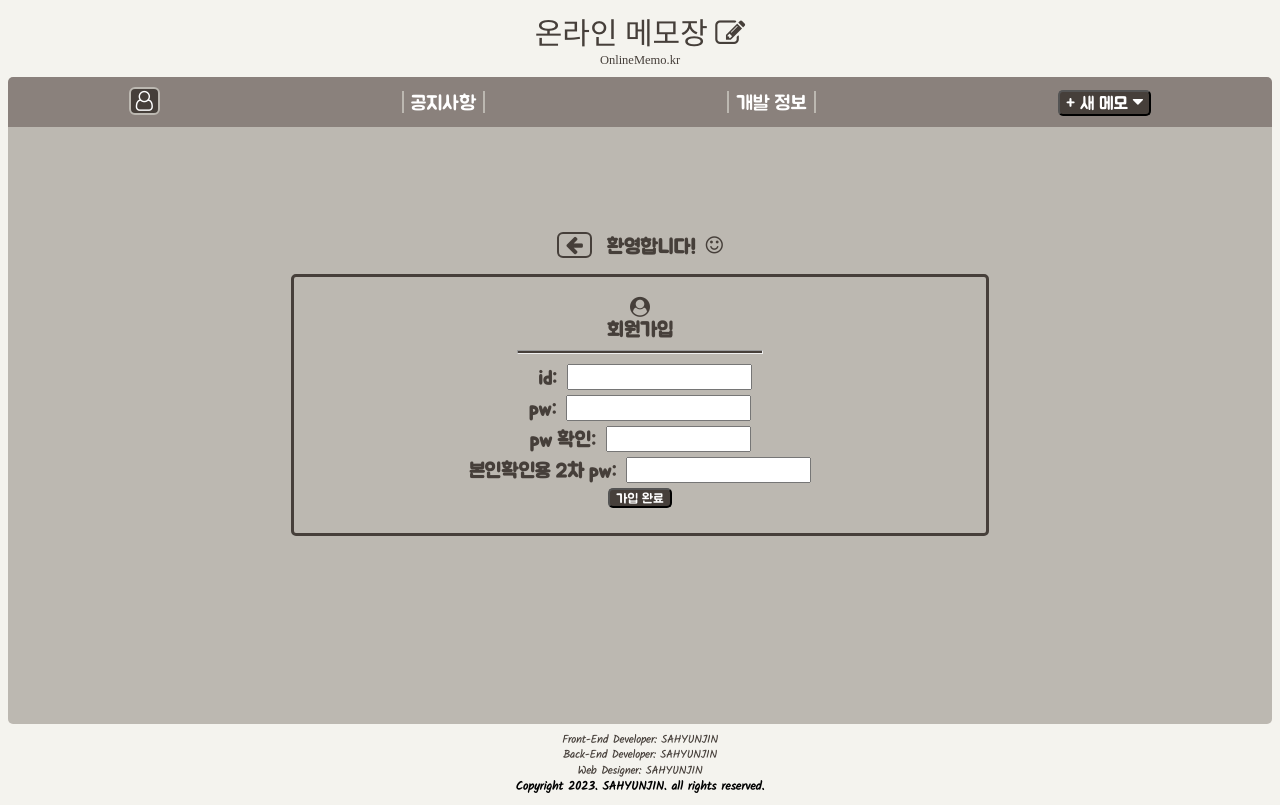
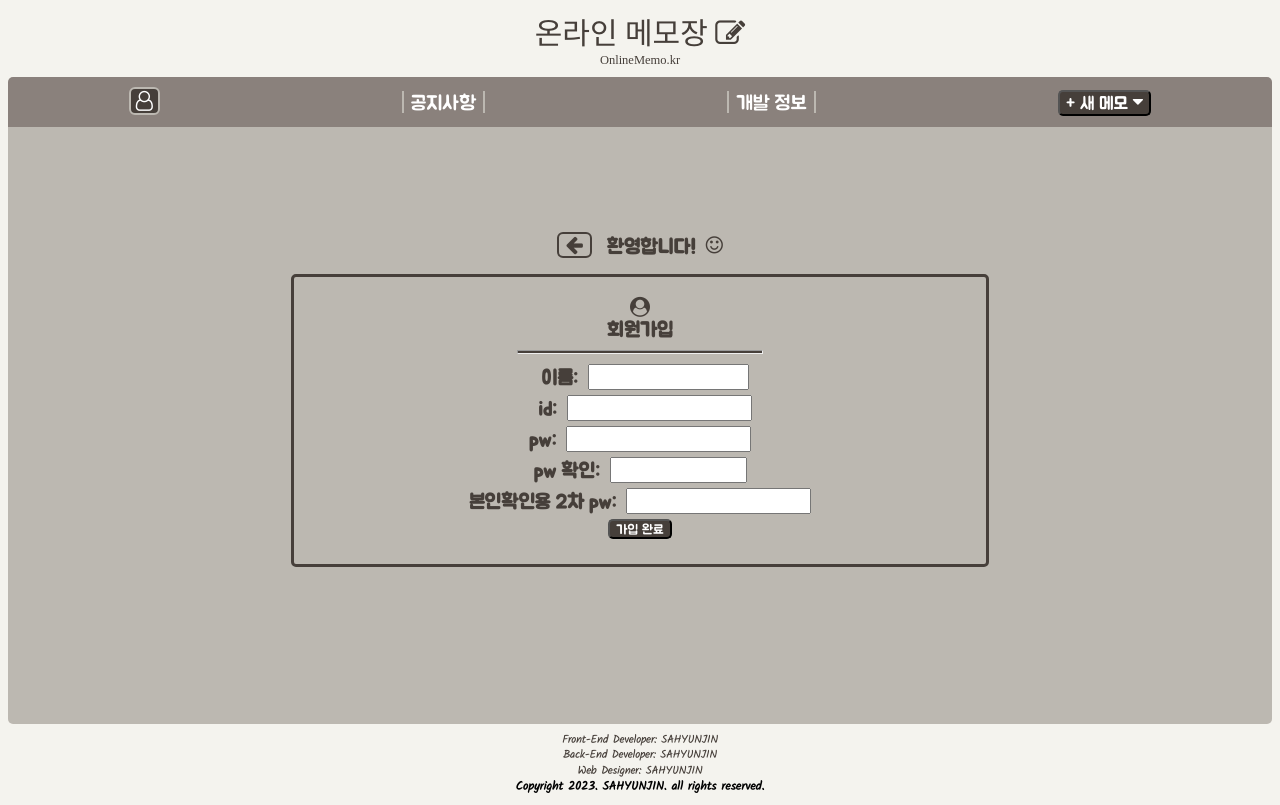
Before and after one commit to tkguswls1106/onlineMemo-react-project, a React (Create React App) app: page /member in a window 1280 px wide. Built offline with nearby package versions, Linux system fonts and the light colour scheme; a web font is replaced by a local one.

Commit message:
회원가입 기능에서 이름 입력도 추가.

```diff
--- a/src/pages/User/NewMember.jsx
+++ b/src/pages/User/NewMember.jsx
@@ -31,13 +31,16 @@ function NewMember(props) {
                 <hr></hr>
                 <form onSubmit={null}>
                     <div className="flex-container">
+                        &nbsp;&nbsp;이름:&nbsp;&nbsp;<input type="text" value={null} size="17" />
+                    </div>
+                    <div className="flex-container">
                         &nbsp;&nbsp;id:&nbsp;&nbsp;<input type="text" value={null} />
                     </div>
                     <div className="flex-container">
                         pw:&nbsp;&nbsp;<input type="text" value={null} />
                     </div>
                     <div className="flex-container">
-                        pw 확인:&nbsp;&nbsp;<input type="text" value={null} size="15"/>
+                        pw 확인:&nbsp;&nbsp;<input type="text" value={null} size="14"/>
                     </div>
                     <div className="flex-container">
                         본인확인용 2차 pw:&nbsp;&nbsp;<input type="text" value={null} />
```
